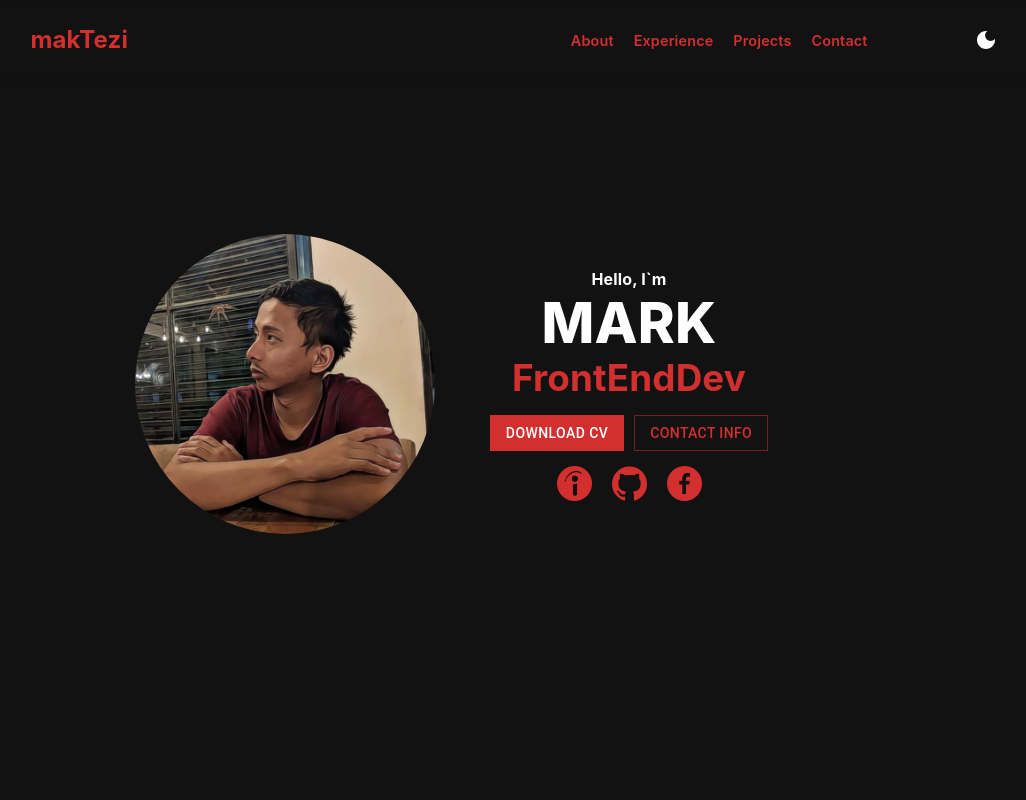
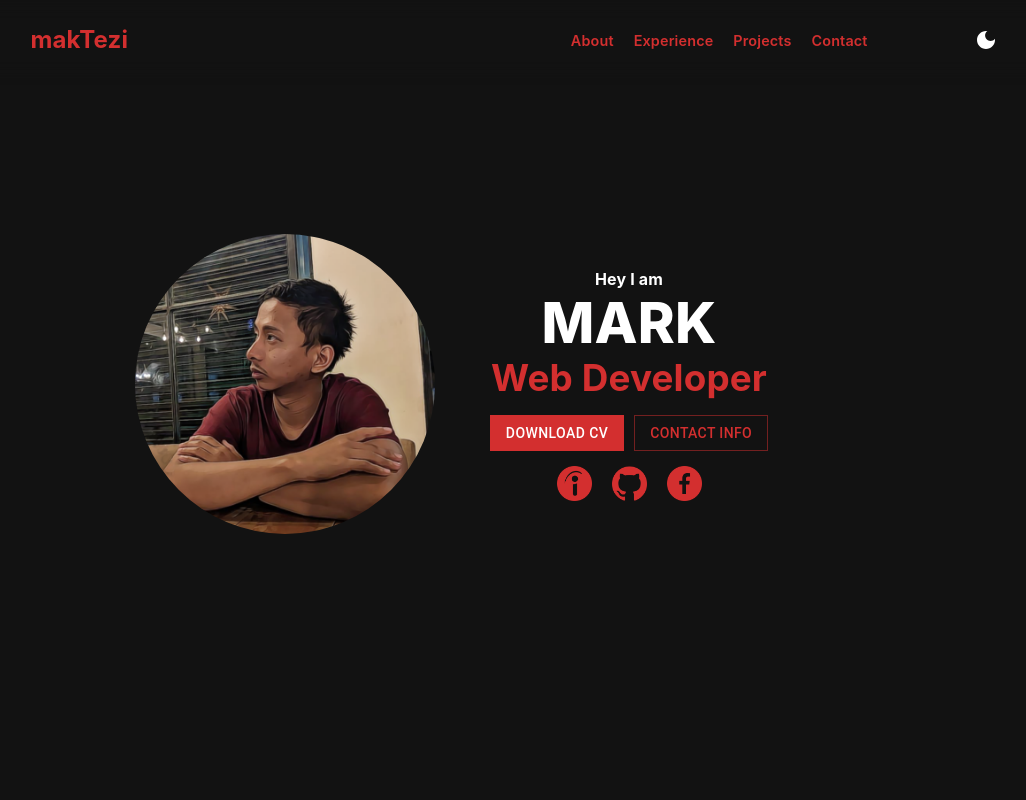
Before and after one commit to maktezi/myPorfolio, a React (Vite) app: page / in a window 1280 px wide. Shown: the top 800 px of the page, without its empty margins (186-1212 px from the left). Built offline with nearby package versions, Linux system fonts and the light colour scheme.

Commit message:
Update Profile.jsx

```diff
--- a/src/components/profile/Profile.jsx
+++ b/src/components/profile/Profile.jsx
@@ -23,9 +23,9 @@ const Profile = () => {
     <>
     <div className='profile-detail-wrapper'>
         <div className='profile-detail'>
-            <p className="profile-text">Hello, I`m</p>
+            <p className="profile-text">Hey I am</p>
             <h1 className="profile-name">MARK</h1>
-            <h3 className="profile-skill">FrontEndDev</h3>
+            <h3 className="profile-skill">Web Developer</h3>
             <div>
                 <Button
                     id='profileButton'
```
